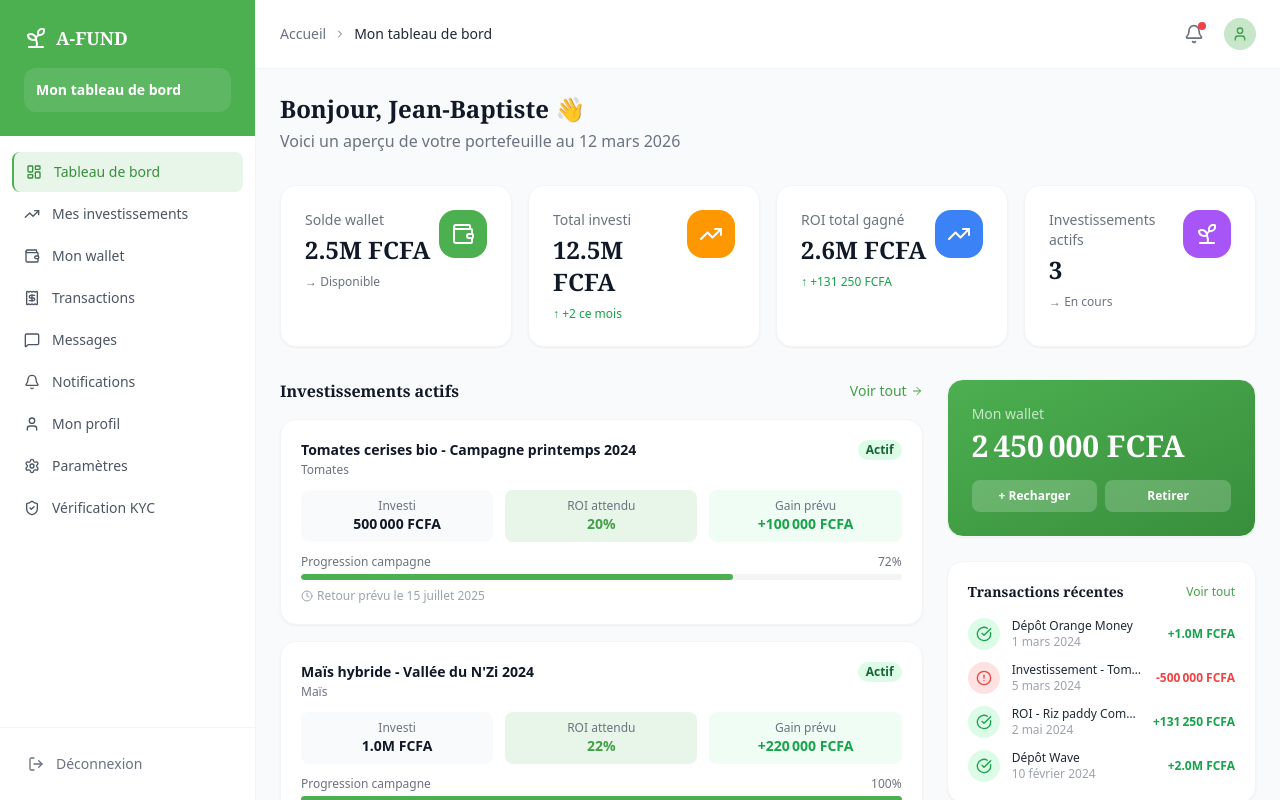
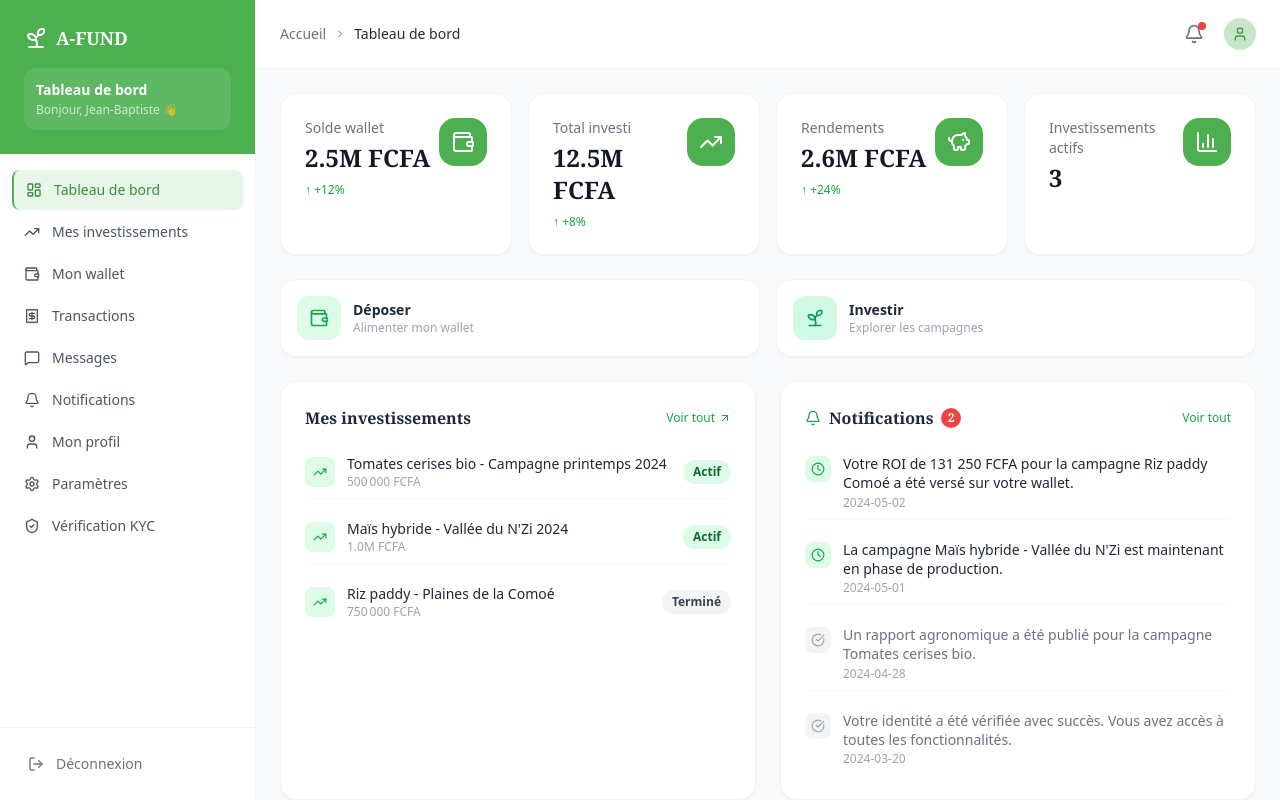
Before and after one commit to jimt200/a-fund, a Next.js app: page /dashboard in a window 1280 px wide. Built offline with nearby package versions, Linux system fonts and the light colour scheme.

Commit message:
Fix: types data + wallet page + dashboard corrections

```diff
--- a/app/dashboard/page.tsx
+++ b/app/dashboard/page.tsx
@@ -1,239 +1,182 @@
+'use client'
+
 import Link from 'next/link'
 import {
-  TrendingUp, Wallet, ArrowRight, Clock,
-  CheckCircle, AlertCircle, Sprout
+  TrendingUp, Wallet, ArrowUpRight, Bell,
+  CheckCircle, Clock, Sprout, PiggyBank, BarChart3
 } from 'lucide-react'
 import DashboardLayout from '@/components/layout/DashboardLayout'
+import { DASHBOARD_NAV } from '@/lib/constants'
+import { currentUser, investments, transactions, notifications } from '@/lib/data'
+import { formatCurrency } from '@/lib/utils'
 import StatsCard from '@/components/ui/StatsCard'
 import Badge from '@/components/ui/Badge'
-import ProgressBar from '@/components/ui/ProgressBar'
-import { DASHBOARD_NAV } from '@/lib/constants'
-import { currentUser, investments, transactions, campaigns } from '@/lib/data'
-import { formatCurrency, formatCurrencyFull, formatDate, calculateProgress } from '@/lib/utils'
 
 export default function DashboardPage() {
   const activeInvestments = investments.filter(i => i.status === 'actif')
-  const recentTransactions = transactions.slice(0, 4)
-  const recommendedCampaigns = campaigns.filter(c => c.status === 'levee').slice(0, 2)
+  const unreadNotifs = notifications.filter(n => !n.lu).length
 
   return (
-    <DashboardLayout navItems={DASHBOARD_NAV} title="Mon tableau de bord">
-      {/* Welcome */}
-      <div className="mb-8">
-        <h1 className="text-2xl font-bold text-gray-900" style={{ fontFamily: 'Georgia, serif' }}>
-          Bonjour, {currentUser.prenom} 👋
-        </h1>
-        <p className="text-gray-500 mt-1">
-          Voici un aperçu de votre portefeuille au {new Date().toLocaleDateString('fr-FR', { day: 'numeric', month: 'long', year: 'numeric' })}
-        </p>
-      </div>
+    <DashboardLayout
+      navItems={DASHBOARD_NAV}
+      title="Tableau de bord"
+      subtitle={`Bonjour, ${currentUser.prenom} 👋`}
+    >
+      <div className="space-y-6">
 
         {/* Stats */}
-      <div className="grid grid-cols-2 lg:grid-cols-4 gap-4 mb-8">
+        <div className="grid grid-cols-2 lg:grid-cols-4 gap-4">
           <StatsCard
             label="Solde wallet"
             value={formatCurrency(currentUser.soldeWallet)}
             icon={Wallet}
-          color="primary"
-          change="Disponible"
-          changeType="neutral"
+            change="+12%"
+            changeType="up"
           />
           <StatsCard
             label="Total investi"
             value={formatCurrency(currentUser.totalInvesti)}
             icon={TrendingUp}
-          color="secondary"
-          change="+2 ce mois"
+            change="+8%"
             changeType="up"
           />
           <StatsCard
-          label="ROI total gagné"
+            label="Rendements"
             value={formatCurrency(currentUser.totalROI)}
-          icon={TrendingUp}
-          color="blue"
-          change="+131 250 FCFA"
+            icon={PiggyBank}
+            change="+24%"
             changeType="up"
           />
           <StatsCard
             label="Investissements actifs"
             value={String(activeInvestments.length)}
-          icon={Sprout}
-          color="purple"
-          change="En cours"
-          changeType="neutral"
+            icon={BarChart3}
           />
         </div>
 
-      <div className="grid lg:grid-cols-3 gap-6">
-
-        {/* Active Investments */}
-        <div className="lg:col-span-2 space-y-4">
-          <div className="flex items-center justify-between">
-            <h2 className="font-bold text-gray-900" style={{ fontFamily: 'Georgia, serif' }}>
-              Investissements actifs
-            </h2>
+        {/* Actions rapides */}
+        <div className="grid grid-cols-2 gap-4">
           <Link
-              href="/dashboard/investments"
-              className="text-sm text-primary-600 hover:text-primary-700 font-medium flex items-center gap-1"
+            href="/dashboard/wallet/deposit"
+            className="card p-4 flex items-center gap-3 hover:border-green-200 hover:shadow-md transition-all group"
           >
-              Voir tout <ArrowRight className="w-3 h-3" />
+            <div className="bg-green-100 p-3 rounded-xl group-hover:bg-green-200 transition-colors">
+              <Wallet size={20} className="text-green-600" />
+            </div>
+            <div>
+              <p className="font-semibold text-sm text-gray-800">Déposer</p>
+              <p className="text-xs text-gray-400">Alimenter mon wallet</p>
+            </div>
+          </Link>
+          <Link
+            href="/campagnes"
+            className="card p-4 flex items-center gap-3 hover:border-green-200 hover:shadow-md transition-all group"
+          >
+            <div className="bg-emerald-100 p-3 rounded-xl group-hover:bg-emerald-200 transition-colors">
+              <Sprout size={20} className="text-emerald-600" />
+            </div>
+            <div>
+              <p className="font-semibold text-sm text-gray-800">Investir</p>
+              <p className="text-xs text-gray-400">Explorer les campagnes</p>
+            </div>
           </Link>
         </div>
 
-          {activeInvestments.map(inv => {
-            const campaign = campaigns.find(c => c.id === inv.campaignId)
-            const progress = campaign
-              ? calculateProgress(campaign.montantLeve, campaign.montantCible)
-              : 0
-            return (
-              <div key={inv.id} className="card p-5">
-                <div className="flex items-start justify-between mb-3">
+        <div className="grid lg:grid-cols-2 gap-6">
+
+          {/* Mes investissements */}
+          <div className="card p-6">
+            <div className="flex items-center justify-between mb-4">
+              <h2 style={{ fontFamily: 'Georgia, serif' }} className="font-bold text-gray-800">
+                Mes investissements
+              </h2>
+              <Link href="/dashboard/investments" className="text-xs text-green-600 hover:underline flex items-center gap-1">
+                Voir tout <ArrowUpRight size={12} />
+              </Link>
+            </div>
+            <div className="space-y-3">
+              {investments.slice(0, 3).map(inv => (
+                <div key={inv.id} className="flex items-center justify-between py-2 border-b border-gray-50 last:border-0">
+                  <div className="flex items-center gap-3">
+                    <div className="bg-green-100 p-2 rounded-lg">
+                      <TrendingUp size={14} className="text-green-600" />
+                    </div>
                     <div>
-                    <p className="font-semibold text-gray-900 text-sm">{inv.campaignTitre}</p>
-                    <p className="text-xs text-gray-500 mt-0.5">{inv.campaignProduit}</p>
-                  </div>
-                  <Badge variant="success" size="sm">Actif</Badge>
-                </div>
-                <div className="grid grid-cols-3 gap-3 mb-3 text-center">
-                  <div className="bg-gray-50 rounded-lg p-2">
-                    <p className="text-xs text-gray-500">Investi</p>
-                    <p className="font-bold text-gray-900 text-sm">{formatCurrency(inv.montant)}</p>
-                  </div>
-                  <div className="bg-primary-50 rounded-lg p-2">
-                    <p className="text-xs text-gray-500">ROI attendu</p>
-                    <p className="font-bold text-primary-600 text-sm">{inv.roiExpected}%</p>
-                  </div>
-                  <div className="bg-green-50 rounded-lg p-2">
-                    <p className="text-xs text-gray-500">Gain prévu</p>
-                    <p className="font-bold text-green-600 text-sm">
-                      +{formatCurrency(Math.round(inv.montant * inv.roiExpected / 100))}
-                    </p>
+                      <p className="text-sm font-medium text-gray-800 line-clamp-1">{inv.campaignTitre}</p>
+                      <p className="text-xs text-gray-400">{formatCurrency(inv.montant)}</p>
                     </div>
                   </div>
-                {campaign && (
-                  <div>
-                    <div className="flex justify-between text-xs text-gray-500 mb-1">
-                      <span>Progression campagne</span>
-                      <span>{progress.toFixed(0)}%</span>
+                  <Badge variant={inv.status === 'actif' ? 'success' : inv.status === 'en_attente' ? 'warning' : 'gray'}>
+                    {inv.status === 'actif' ? 'Actif' : inv.status === 'en_attente' ? 'En attente' : 'Terminé'}
+                  </Badge>
                 </div>
-                    <ProgressBar value={progress} size="sm" />
-                  </div>
-                )}
-                <div className="flex items-center gap-1 mt-2">
-                  <Clock className="w-3 h-3 text-gray-400" />
-                  <span className="text-xs text-gray-400">
-                    Retour prévu le {formatDate(inv.dateRetourPrev)}
-                  </span>
-                </div>
-              </div>
-            )
-          })}
-        </div>
-
-        {/* Right Column */}
-        <div className="space-y-6">
-
-          {/* Wallet Card */}
-          <div className="card p-6 bg-gradient-to-br from-primary-500 to-primary-700 text-white">
-            <p className="text-primary-100 text-sm font-medium mb-1">Mon wallet</p>
-            <p className="text-3xl font-bold mb-4" style={{ fontFamily: 'Georgia, serif' }}>
-              {formatCurrencyFull(currentUser.soldeWallet)}
-            </p>
-            <div className="flex gap-2">
-              <Link
-                href="/dashboard/wallet/deposit"
-                className="flex-1 bg-white/20 hover:bg-white/30 text-white text-xs font-semibold py-2 px-3 rounded-lg text-center transition-colors"
-              >
-                + Recharger
-              </Link>
-              <Link
-                href="/dashboard/wallet/withdraw"
-                className="flex-1 bg-white/20 hover:bg-white/30 text-white text-xs font-semibold py-2 px-3 rounded-lg text-center transition-colors"
-              >
-                Retirer
-              </Link>
+              ))}
             </div>
           </div>
 
-          {/* Recent Transactions */}
-          <div className="card p-5">
+          {/* Notifications */}
+          <div className="card p-6">
             <div className="flex items-center justify-between mb-4">
-              <h3 className="font-bold text-gray-900 text-sm" style={{ fontFamily: 'Georgia, serif' }}>
-                Transactions récentes
-              </h3>
-              <Link
-                href="/dashboard/transactions"
-                className="text-xs text-primary-600 hover:text-primary-700 font-medium"
-              >
+              <h2 style={{ fontFamily: 'Georgia, serif' }} className="font-bold text-gray-800 flex items-center gap-2">
+                <Bell size={16} className="text-green-600" />
+                Notifications
+                {unreadNotifs > 0 && (
+                  <span className="bg-red-500 text-white text-xs rounded-full w-5 h-5 flex items-center justify-center">
+                    {unreadNotifs}
+                  </span>
+                )}
+              </h2>
+              <Link href="/dashboard/notifications" className="text-xs text-green-600 hover:underline">
                 Voir tout
               </Link>
             </div>
             <div className="space-y-3">
-              {recentTransactions.map(tx => (
-                <div key={tx.id} className="flex items-center gap-3">
-                  <div className={
-                    'w-8 h-8 rounded-full flex items-center justify-center flex-shrink-0 ' +
-                    (tx.type === 'roi' || tx.type === 'depot'
-                      ? 'bg-green-100'
-                      : 'bg-red-100')
-                  }>
-                    {tx.type === 'roi' || tx.type === 'depot'
-                      ? <CheckCircle className="w-4 h-4 text-green-600" />
-                      : <AlertCircle className="w-4 h-4 text-red-500" />
+              {notifications.slice(0, 4).map(notif => (
+                <div key={notif.id} className="flex items-start gap-3 py-2 border-b border-gray-50 last:border-0">
+                  <div className={`p-1.5 rounded-lg mt-0.5 ${notif.lu ? 'bg-gray-100' : 'bg-green-100'}`}>
+                    {notif.lu
+                      ? <CheckCircle size={14} className="text-gray-400" />
+                      : <Clock size={14} className="text-green-600" />
                     }
                   </div>
                   <div className="flex-1 min-w-0">
-                    <p className="text-xs font-medium text-gray-800 truncate">{tx.description}</p>
-                    <p className="text-xs text-gray-400">{formatDate(tx.date)}</p>
+                    <p className={`text-sm leading-snug ${notif.lu ? 'text-gray-500' : 'text-gray-800 font-medium'}`}>
+                      {notif.message}
+                    </p>
+                    <p className="text-xs text-gray-400 mt-0.5">{notif.date}</p>
                   </div>
-                  <span className={
-                    'text-xs font-bold flex-shrink-0 ' +
-                    (tx.type === 'roi' || tx.type === 'depot'
-                      ? 'text-green-600'
-                      : 'text-red-500')
-                  }>
-                    {tx.type === 'roi' || tx.type === 'depot' ? '+' : '-'}
-                    {formatCurrency(tx.montant)}
+                </div>
+              ))}
+            </div>
+          </div>
+
+        </div>
+
+        {/* Transactions récentes */}
+        <div className="card p-6">
+          <div className="flex items-center justify-between mb-4">
+            <h2 style={{ fontFamily: 'Georgia, serif' }} className="font-bold text-gray-800">
+              Transactions récentes
+            </h2>
+            <Link href="/dashboard/transactions" className="text-xs text-green-600 hover:underline flex items-center gap-1">
+              Voir tout <ArrowUpRight size={12} />
+            </Link>
+          </div>
+          <div className="space-y-3">
+            {transactions.slice(0, 4).map(tx => (
+              <div key={tx.id} className="flex items-center justify-between py-2 border-b border-gray-50 last:border-0">
+                <div>
+                  <p className="text-sm font-medium text-gray-800">{tx.description}</p>
+                  <p className="text-xs text-gray-400">{tx.date}</p>
+                </div>
+                <span className={`text-sm font-bold ${tx.type === 'depot' || tx.type === 'roi' ? 'text-green-600' : 'text-red-500'}`}>
+                  {tx.type === 'depot' || tx.type === 'roi' ? '+' : '-'}{formatCurrency(tx.montant)}
                 </span>
               </div>
             ))}
           </div>
         </div>
 
-          {/* Recommended */}
-          <div className="card p-5">
-            <h3 className="font-bold text-gray-900 text-sm mb-4" style={{ fontFamily: 'Georgia, serif' }}>
-              Campagnes recommandées
-            </h3>
-            <div className="space-y-3">
-              {recommendedCampaigns.map(c => (
-                <Link
-                  key={c.id}
-                  href={'/campagnes/' + c.slug}
-                  className="flex items-center gap-3 hover:bg-gray-50 -mx-2 px-2 py-2 rounded-lg transition-colors"
-                >
-                  <div className="w-10 h-10 bg-primary-100 rounded-lg flex items-center justify-center flex-shrink-0">
-                    <Sprout className="w-5 h-5 text-primary-600" />
-                  </div>
-                  <div className="flex-1 min-w-0">
-                    <p className="text-xs font-semibold text-gray-800 truncate">{c.produit}</p>
-                    <p className="text-xs text-gray-400">{c.region}</p>
-                  </div>
-                  <div className="text-right flex-shrink-0">
-                    <p className="text-xs font-bold text-primary-600">{c.roiMin}-{c.roiMax}%</p>
-                    <p className="text-xs text-gray-400">ROI</p>
-                  </div>
-                </Link>
-              ))}
-            </div>
-            <Link
-              href="/campagnes"
-              className="block text-center text-xs text-primary-600 font-medium mt-4 hover:text-primary-700"
-            >
-              Voir toutes les campagnes →
-            </Link>
-          </div>
-        </div>
       </div>
     </DashboardLayout>
   )
--- /dev/null
+++ b/app/dashboard/wallet/page.tsx
@@ -0,0 +1,83 @@
+'use client'
+
+import Link from 'next/link'
+import { ArrowDownLeft, ArrowUpRight, History } from 'lucide-react'
+import DashboardLayout from '@/components/layout/DashboardLayout'
+import { DASHBOARD_NAV } from '@/lib/constants'
+import { currentUser, transactions } from '@/lib/data'
+import { formatCurrency } from '@/lib/utils'
+
+export default function WalletPage() {
+  const recentTx = transactions.slice(0, 5)
+
+  return (
+    <DashboardLayout navItems={DASHBOARD_NAV} title="Mon Wallet">
+      <div className="space-y-6">
+
+        {/* Solde */}
+        <div className="bg-gradient-to-br from-green-600 to-emerald-700 rounded-2xl p-6 text-white">
+          <p className="text-green-200 text-sm mb-1">Solde disponible</p>
+          <p style={{ fontFamily: 'Georgia, serif' }} className="text-4xl font-bold mb-6">
+            {formatCurrency(currentUser.soldeWallet)}
+          </p>
+          <div className="flex gap-3">
+            <Link
+              href="/dashboard/wallet/deposit"
+              className="flex-1 bg-white text-green-700 font-semibold text-sm py-2.5 rounded-xl flex items-center justify-center gap-2 hover:bg-green-50 transition-colors"
+            >
+              <ArrowDownLeft size={16} /> Déposer
+            </Link>
+            <Link
+              href="/dashboard/wallet/withdraw"
+              className="flex-1 bg-white/20 text-white font-semibold text-sm py-2.5 rounded-xl flex items-center justify-center gap-2 hover:bg-white/30 transition-colors"
+            >
+              <ArrowUpRight size={16} /> Retirer
+            </Link>
+          </div>
+        </div>
+
+        {/* Statistiques wallet */}
+        <div className="grid grid-cols-2 gap-4">
+          <div className="card p-4 text-center">
+            <p className="text-xs text-gray-400 mb-1">Total investi</p>
+            <p style={{ fontFamily: 'Georgia, serif' }} className="text-xl font-bold text-gray-800">
+              {formatCurrency(currentUser.totalInvesti)}
+            </p>
+          </div>
+          <div className="card p-4 text-center">
+            <p className="text-xs text-gray-400 mb-1">Total ROI reçu</p>
+            <p style={{ fontFamily: 'Georgia, serif' }} className="text-xl font-bold text-green-600">
+              {formatCurrency(currentUser.totalROI)}
+            </p>
+          </div>
+        </div>
+
+        {/* Transactions récentes */}
+        <div className="card p-6">
+          <div className="flex items-center justify-between mb-4">
+            <h2 style={{ fontFamily: 'Georgia, serif' }} className="font-bold text-gray-800 flex items-center gap-2">
+              <History size={18} className="text-green-600" /> Transactions récentes
+            </h2>
+            <Link href="/dashboard/transactions" className="text-xs text-green-600 hover:underline">
+              Voir tout
+            </Link>
+          </div>
+          <div className="space-y-3">
+            {recentTx.map(tx => (
+              <div key={tx.id} className="flex items-center justify-between py-2 border-b border-gray-50 last:border-0">
+                <div>
+                  <p className="text-sm font-medium text-gray-800">{tx.description}</p>
+                  <p className="text-xs text-gray-400">{tx.date}</p>
+                </div>
+                <span className={`text-sm font-bold ${tx.type === 'depot' || tx.type === 'roi' ? 'text-green-600' : 'text-red-500'}`}>
+                  {tx.type === 'depot' || tx.type === 'roi' ? '+' : '-'}{formatCurrency(tx.montant)}
+                </span>
+              </div>
+            ))}
+          </div>
+        </div>
+
+      </div>
+    </DashboardLayout>
+  )
+}
```
Also changed, not shown: app/auth/login/page.tsx (+6 -10 lines), components/layout/DashboardLayout.tsx (+13 -7 lines), components/layout/MobileNav.tsx (+17 -7 lines). Lines whose indentation alone changed are shown as unchanged.
